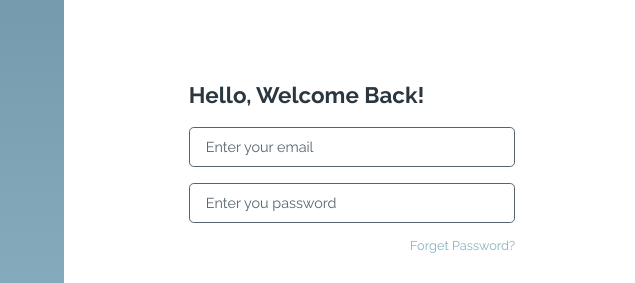
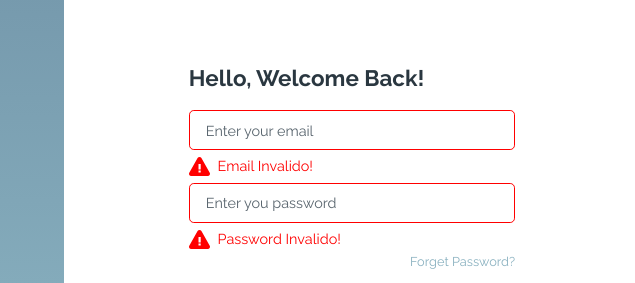
Before and after one commit to erianerik/Form-regex, a plain HTML site: page index.html in a window 1280 px wide. Both pictures are taken after a click on the button "Login". Shown: the part 152-435 px from the top of the page, 0-635 px from the left. Drawn offline with nearby package versions, Linux system fonts and the light colour scheme.

Commit message:
Validando campo password e exibindo erro na view

```diff
--- a/css/error-regex.css
+++ b/css/error-regex.css
@@ -22,3 +22,7 @@
     color: red;
     font-size: .9rem;
 }
+
+.margin-zero {
+    margin: 0 !important;
+}
--- a/index.html
+++ b/index.html
@@ -27,14 +27,17 @@
                <div class="input-user">
                   <input class="form-input" type="email" placeholder="Enter your email" name="" id="input-email"
                      required>
-                        <div class="regex-error">
+                  <div class="regex-error regex-error-email">
                      <img src="./img/error.svg" alt="" class="img-error">
                      <span class="error-title">Email Invalido!</span>
                   </div>
-                        <input class="form-input" type="password" placeholder="Enter you password" name=""
-                            id="input-password" required>
+                  <input class="form-input" type="password" placeholder="Enter you password" name="" id="input-password"
+                     required>
+                  <div class="regex-error regex-error-password">
+                     <img src="./img/error.svg" alt="" class="img-error">
+                     <span class="error-title">Password Invalido!</span>
+                  </div>
                   <a href="#" class="forget-password">Forget Password?</a>
-                        </>
 
 
 
@@ -60,7 +63,8 @@
 
 
    <script>
-        var regexEmail = new RegExp("\^[a-z 0-9]{2,}\@{1}([a-z]{2,})\.[a-z]{2,3}$", "g");
+      const regexEmail = new RegExp("^[a-z 0-9]{2,}\@{1}([a-z]{2,})\.[a-z]{2,3}$", "g");
+      const regexPassword = new RegExp("[A-Za-z]+[0-9]{2,}", "g");
       var inputEmailValue;
 
       var inputPasswordValue;
@@ -79,14 +83,29 @@
          $(".regex-error").hide();
          $("#input-email").removeClass("sucess-input");
          $("#input-email").removeClass("error-input");
+         $("#input-password").removeClass("sucess-input");
+         $("#input-password").removeClass("error-input");
 
 
-            if (inputEmailValue.search(regexEmail) == 0) {
+         if (inputEmailValue != undefined && inputEmailValue.match(regexEmail)) {
+            $(".form-input").removeClass("margin-zero");
             $("#input-email").addClass("sucess-input");
          } else {
+            $(".form-input").addClass("margin-zero");
             $("#input-email").addClass("error-input");
-                $(".regex-error").show();
+            $(".regex-error-email").show();
          }
+
+         if (inputPasswordValue != undefined && inputPasswordValue.match(regexPassword)) {
+            $(".form-input").removeClass("margin-zero");
+            $("#input-password").addClass("sucess-input");
+         } else {
+            $(".form-input").addClass("margin-zero");
+            $("#input-password").addClass("error-input");
+            $(".regex-error-password").show();
+         }
+
+
       })
 
    </script>
```
Lines whose indentation alone changed are shown as unchanged.
